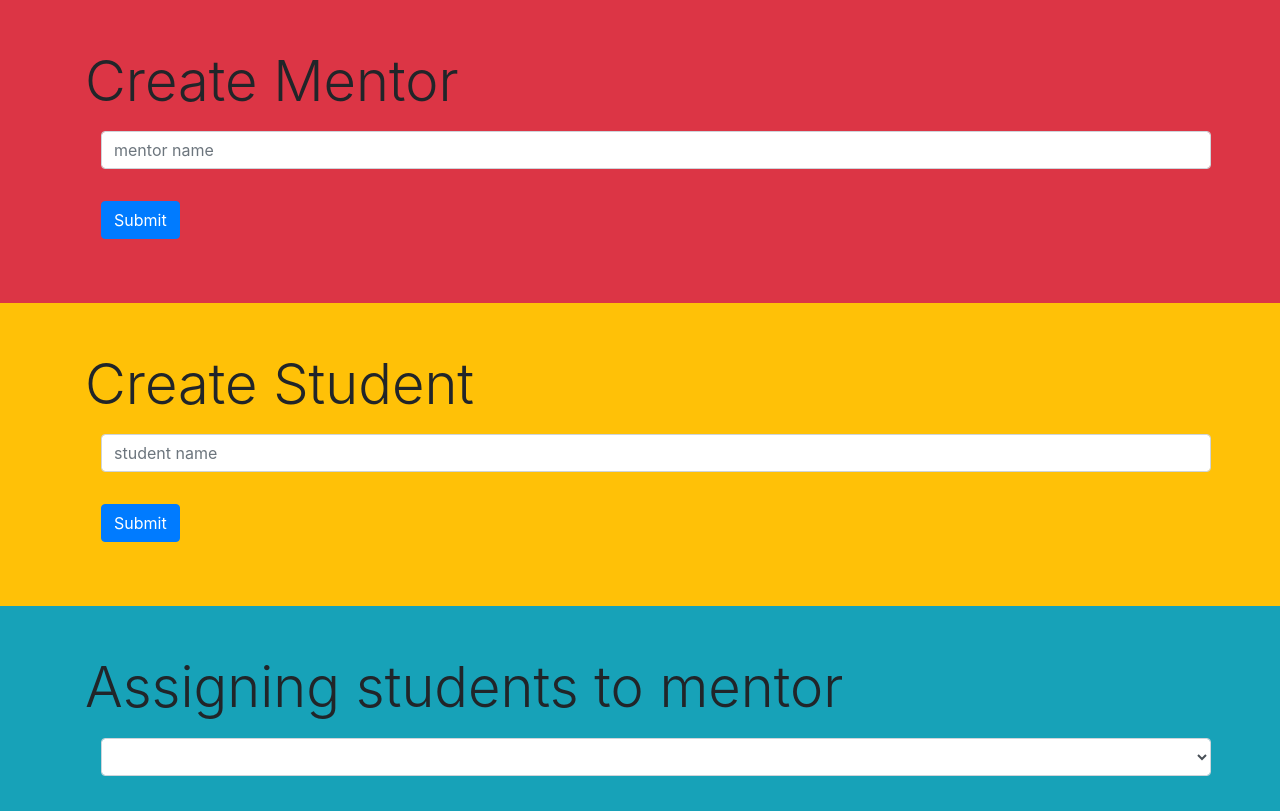
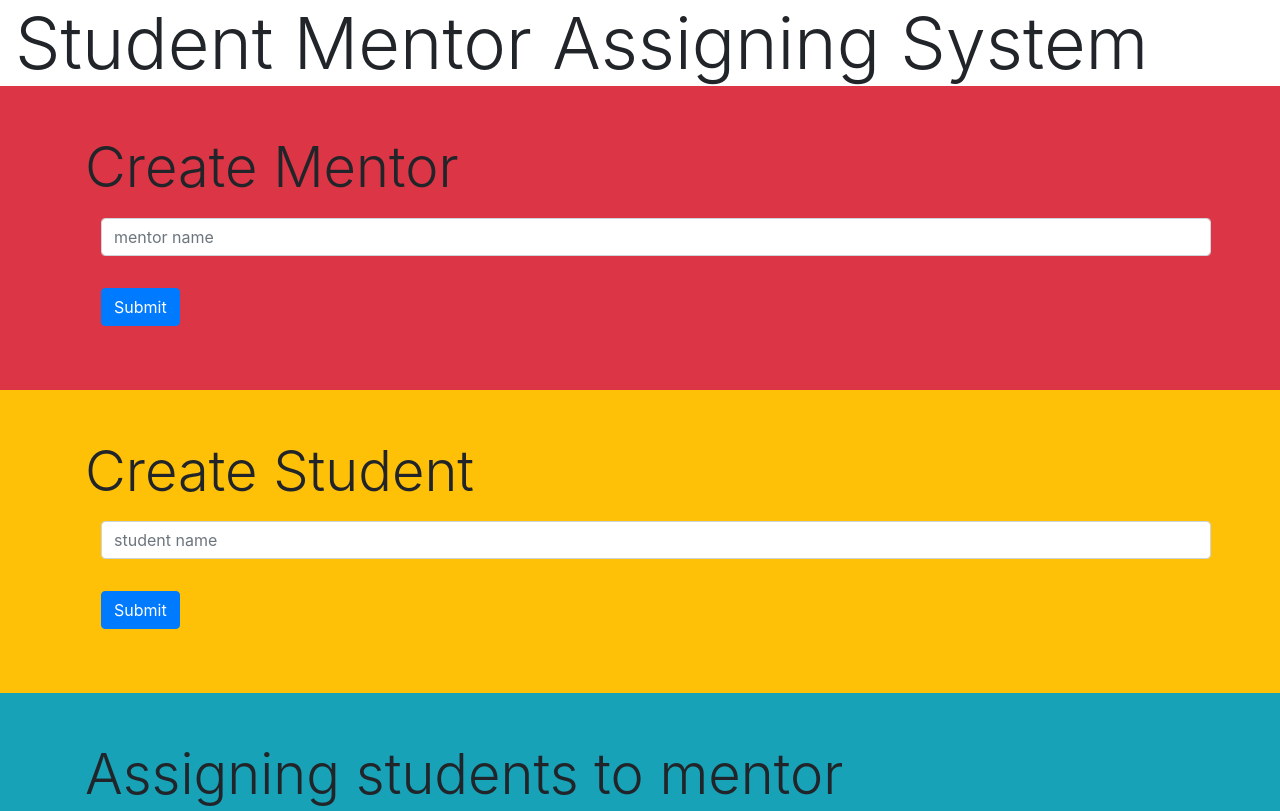
Before and after one commit to vikas-OP/student_mentor_frontend, a plain HTML site: page index.html in a window 1280 px wide. Shown: the top 811 px of the page. Drawn offline with nearby package versions, Linux system fonts and the light colour scheme; no server answers.

Commit message:
adding header

```diff
--- a/index.html
+++ b/index.html
@@ -13,6 +13,10 @@
     />
   </head>
   <body>
+    <header class="container-fluid display-3">
+      Student Mentor Assigning System
+    </header>
+
     <!-- creating mentors -->
 
     <div class="container-fluid bg-danger p-5">
```
